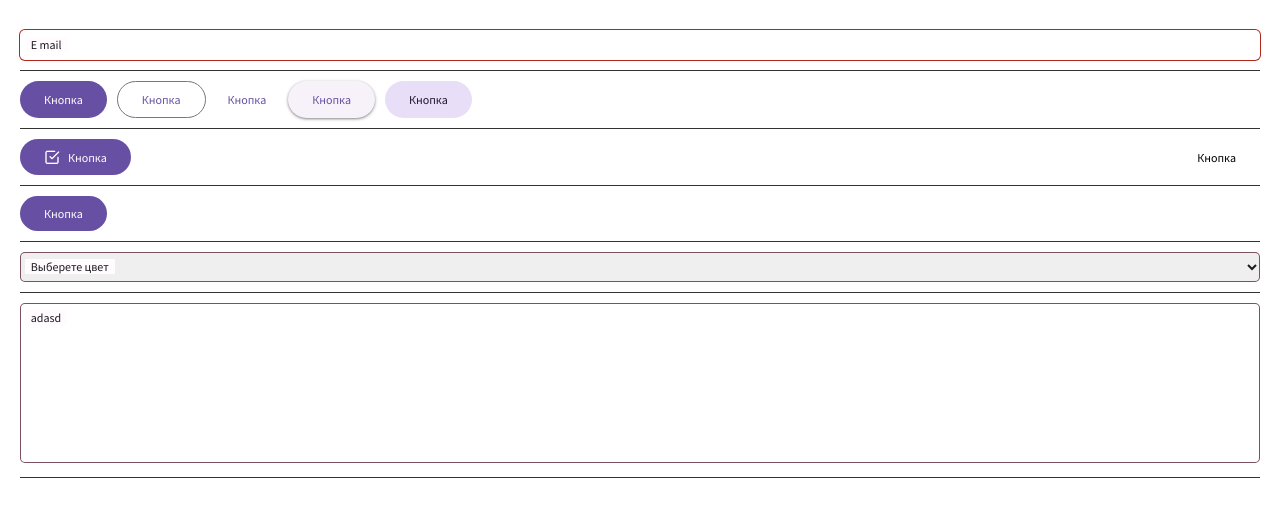
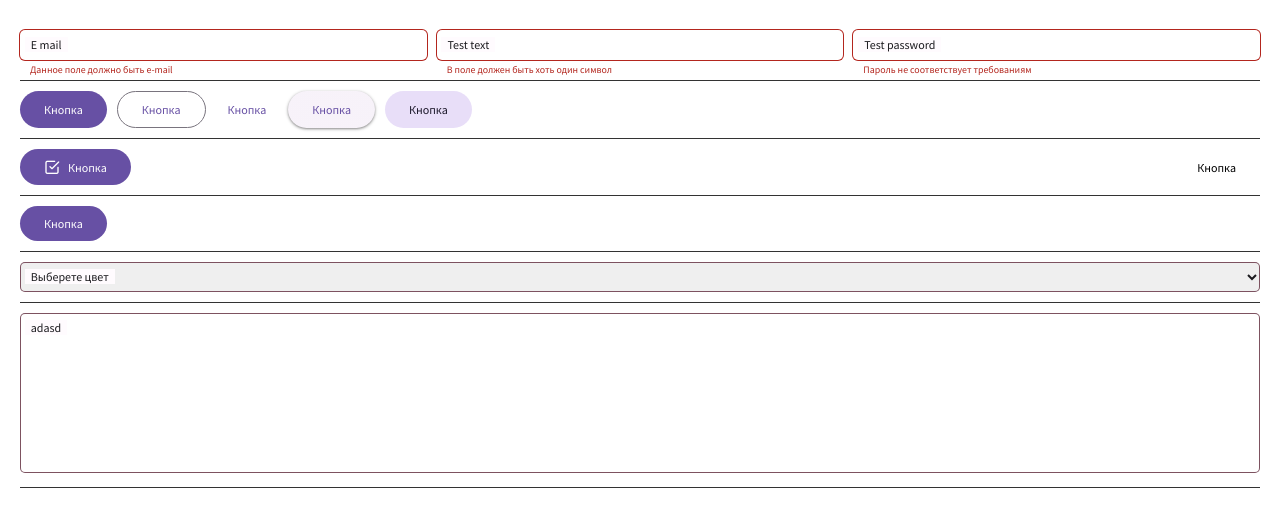
Before and after one commit to yuvmironov/yuv-components, a Vue app: page / in a window 1280 px wide. Shown: the top 512 px of the page. Built offline with nearby package versions, Linux system fonts and the light colour scheme.

Commit message:
Добавлено сообщение об ошÐa¸бке ввода пользователя + дописано ReadMe

```diff
--- a/package.json
+++ b/package.json
@@ -1,6 +1,6 @@
 {
   "name": "yuv-components",
-  "version": "0.0.25",
+  "version": "0.0.26",
   "scripts": {
     "serve": "vue-cli-service serve",
     "build": "vue-cli-service build",
--- a/src/App.vue
+++ b/src/App.vue
@@ -1,7 +1,27 @@
 <template>
   <div id="Home" class="Components">
     <div class="Components-Block">
-      <yuv-input id="asd" type="email" label="E mail" v-model="test"/>
+      <yuv-input
+        id="asd"
+        err-message="Данное поле должно быть e-mail"
+        type="email"
+        label="E mail"
+        v-model="testEmail"
+      />
+      <yuv-input
+        id="text"
+        err-message="В поле должен быть хоть один символ"
+        type="text"
+        label="Test text"
+        v-model="testText"
+      />
+      <yuv-input
+        id="password"
+        err-message="Пароль не соответствует требованиям"
+        type="password"
+        label="Test password"
+        v-model="testPassword"
+      />
     </div>
     <div class="Components-Block" style="justify-content: flex-start">
       <yuv-button
@@ -107,11 +127,13 @@ export default {
     const store = useStore()
 
     const dialog = ref(null)
-    const test = ref('')
+    const testEmail = ref('')
+    const testPassword = ref('')
+    const testText = ref('')
     const testTextArea = ref('')
     const testClick = () => {
       console.log('test click')
-      test.value = ''
+      testEmail.value = ''
     }
     const successNoty = () => {
       store.commit('SetNotification', {
@@ -147,7 +169,9 @@ export default {
 
     return {
       dialog,
-      test,
+      testEmail,
+      testText,
+      testPassword,
       testTextArea,
       testClick,
       successNoty,
--- a/src/Styles/Variable.styl
+++ b/src/Styles/Variable.styl
@@ -73,6 +73,10 @@ body[data-theme='brand']
 
 body[data-theme='dark']
   --primary #D0BCFF
+  --primary_opaciti_08 rgba(103, 80, 164, 0.8)
+  --primary_opaciti_008 rgba(103, 80, 164, 0.08)
+  --primary_opaciti_005 rgba(103, 80, 164, 0.05)
+  --primary_opaciti_012 rgba(103, 80, 164, 0.12)
   --on-primary #381E72
   --promary-container #4F378B
   --on-primary-container #EADDFF
--- a/src/components/yuv-input.vue
+++ b/src/components/yuv-input.vue
@@ -16,6 +16,7 @@
       autocomplete="off"
     >
     <label class="YuvInput-Label" :for="id">{{ label }}</label>
+    <span class="YuvInput-Message" v-if="!flag">{{ errMessage }}</span>
   </div>
 </template>
 
@@ -46,7 +47,10 @@ export default {
       type: String,
       default: ''
     },
-    errMessage: {}
+    errMessage: {
+      type: String,
+      default: ''
+    }
   },
   setup (props, { emit }) {
     const flag = ref(false)
@@ -61,7 +65,6 @@ export default {
       }
     })
     const inputEvent = (data) => {
-      console.log(data)
       const digits = /\d/g
       const capitalLetter = /[A-Z]/g
       const smallLetter = /[a-z]/g
@@ -69,8 +72,10 @@ export default {
       const regEmail = /^([A-Za-z0-9_\-\.])+\@([A-Za-z0-9_\-\.])+\.([A-Za-z]{2,4})$/
       switch (props.type) {
         case 'text':
-          if (data) {
+          if (data.length) {
             flag.value = true
+          } else {
+            flag.value = false
           }
           break
         case 'email':
@@ -100,6 +105,15 @@ export default {
 .YuvInput
   position relative
   width 100%
+  margin-bottom 10px
+  &:not(:last-child)
+    margin-right 10px
+  &-Message
+    font-size calc(var(--label-small) * 0.9)
+    position absolute
+    bottom -16px
+    color var(--error)
+    left 10px
   &-Icon
     position absolute
     top 10px
```
Also changed, not shown: 1 other file (tests, documents, lock files or other folders).
